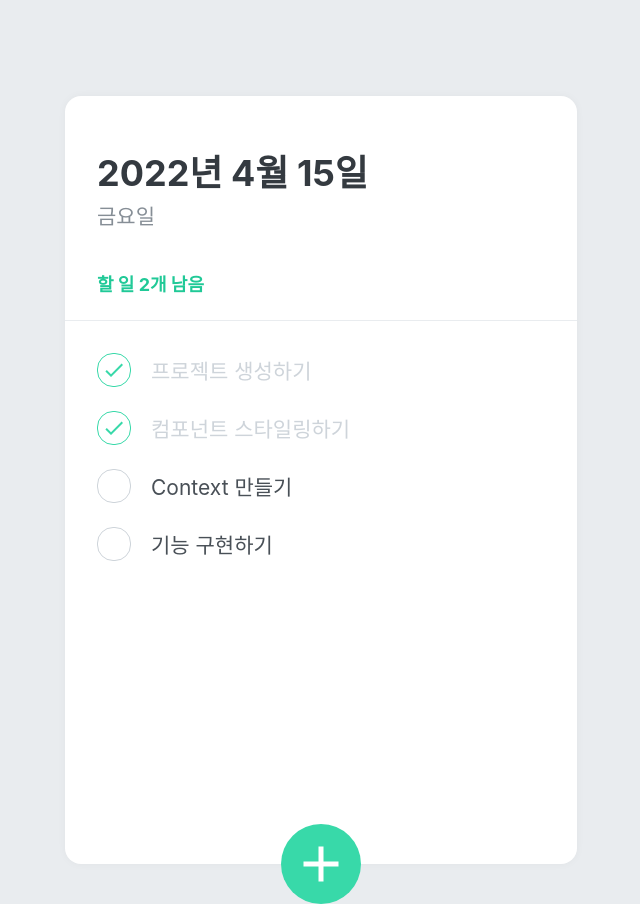
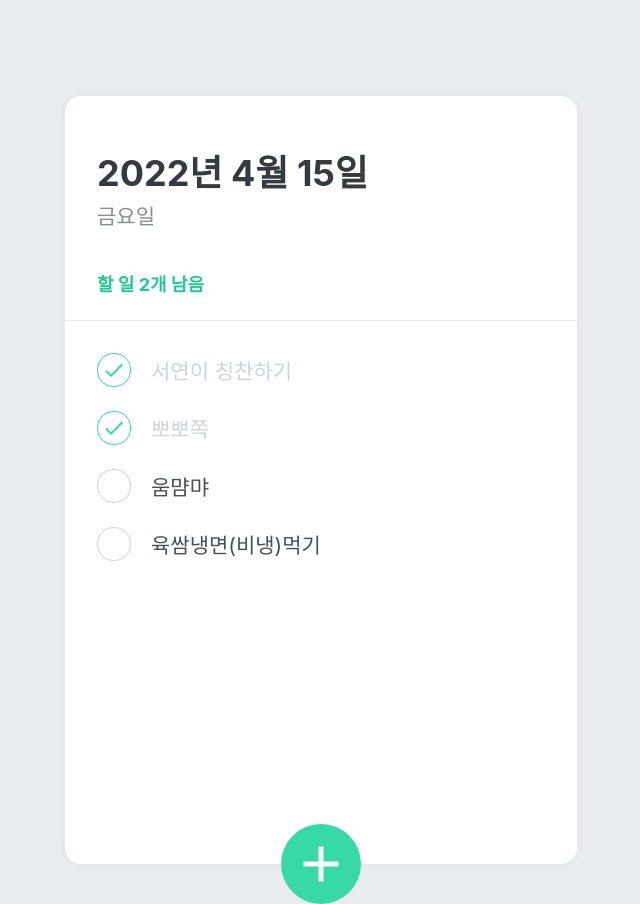
Before and after one commit to seoyeon-baek/TodoLIst, a React (Create React App) app: page / in a window 1280 px wide. Shown: the whole page, without its empty margins (319-959 px from the left). Built offline with nearby package versions, Linux system fonts and the light colour scheme.

Commit message:
Update: 내용 변경

```diff
--- a/src/TodoContext.js
+++ b/src/TodoContext.js
@@ -3,22 +3,22 @@ import React, {useReducer, createContext, useContext, useRef} from "react";
 const initialTodos = [
   {
     id: 1,
-    text: "프로젝트 생성하기",
+    text: "서연이 칭찬하기",
     done: true,
   },
   {
     id: 2,
-    text: "컴포넌트 스타일링하기",
+    text: "뽀뽀쪽",
     done: true,
   },
   {
     id: 3,
-    text: "Context 만들기",
+    text: "움먐먀",
     done: false,
   },
   {
     id: 4,
-    text: "기능 구현하기",
+    text: "육쌈냉면(비냉)먹기",
     done: false,
   },
 ];
```
